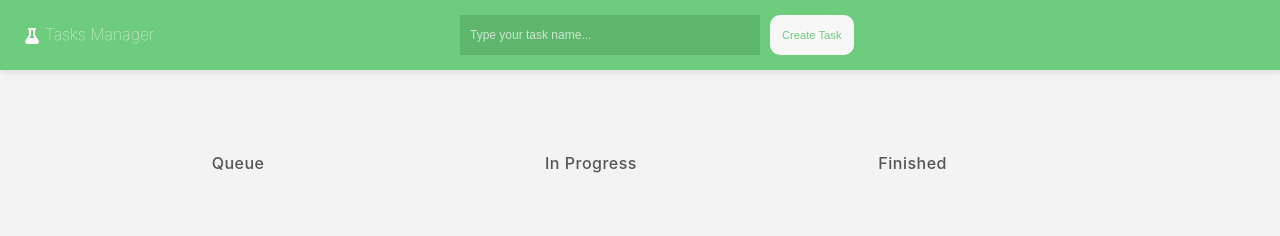
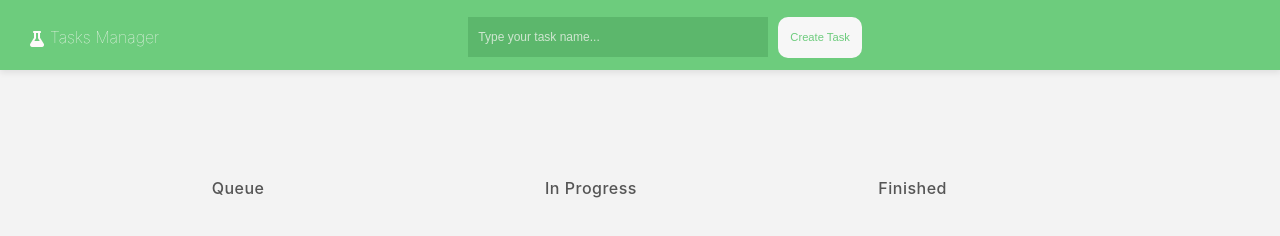
Before and after one commit to DazLamas/task-manager, a website with bundled scripts: page app/index.html in a window 1280 px wide. Built offline with nearby package versions, Linux system fonts and the light colour scheme.

Commit message:
Fluid colums and header layout for small resolutions

```diff
--- a/app/scss/common/_layout.scss
+++ b/app/scss/common/_layout.scss
@@ -26,7 +26,8 @@ html, body{
 
 .header {
 	width: 100%;
-	height: $header-h;
+	min-height: $header-h;//set on desktop
+	height: auto;
 	position: fixed;
     display: flex;
     flex-direction: row;
@@ -35,12 +36,14 @@ html, body{
     padding: $header-py 0;
 	background-color: $green;
 	z-index: 2;
+	flex-wrap: wrap;
 	@extend .shadow-bottom;
 	&-title {
     	font-weight: 100;
 		margin: 0 25px;
 		color: $white;
 		flex: 1;
+		padding: 5px 5px 0 5px;
 	}
 	&-items {
 		&-cont{
@@ -48,6 +51,7 @@ html, body{
 			display: flex;
 			flex-direction: row;
 			align-items: center;
+			padding: 5px 5px 0 5px; // For small-resolution
 		}
 	}
 }
--- a/app/scss/views/_landing.scss
+++ b/app/scss/views/_landing.scss
@@ -18,6 +18,7 @@
 			display: flex;
 			flex-direction: row;
 			justify-content: space-around;
+			flex-wrap: wrap;
 			width: 100%;
 			padding: 35px 30px;
 			background-color: transparent;
@@ -26,35 +27,11 @@
 			width: $card-width + $card-px*2;
 		}
 		&-title {
-			margin-bottom: 15px;
+			margin: 25px 0 15px 0;
 			display: block;
 		    font-weight: 500;
 		    color: $gray-800;
 		    letter-spacing: 0.5px;
 		}
 	}
-
-	// .stage-text-box{
-	// 	display: none;
-	// }
-
-	//Needed for JS. Show different task props depending on its column/stage
-	//@see classes.js file
-	// .stage-col {
-	// 	&-queue {
-	// 		.stage-text-box.queue {
-	// 			display: flex;
-	// 		}
-	// 	}
-	// 	&-progress {
-	// 		.stage-text-box.progress {
-	// 			display: flex;
-	// 		}
-	// 	}
-	// 	&-finished {
-	// 		.stage-text-box.finished {
-	// 			display: flex;
-	// 		}
-	// 	}
-	// }
 }
```
Also changed, not shown: app/css/app.css.
